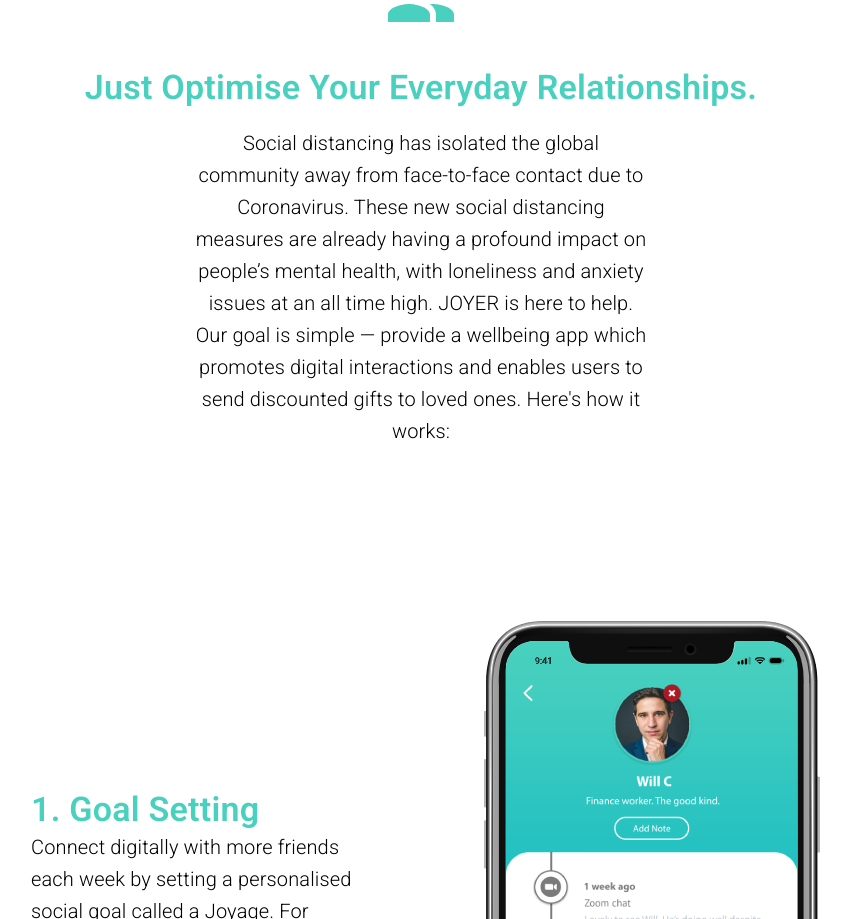
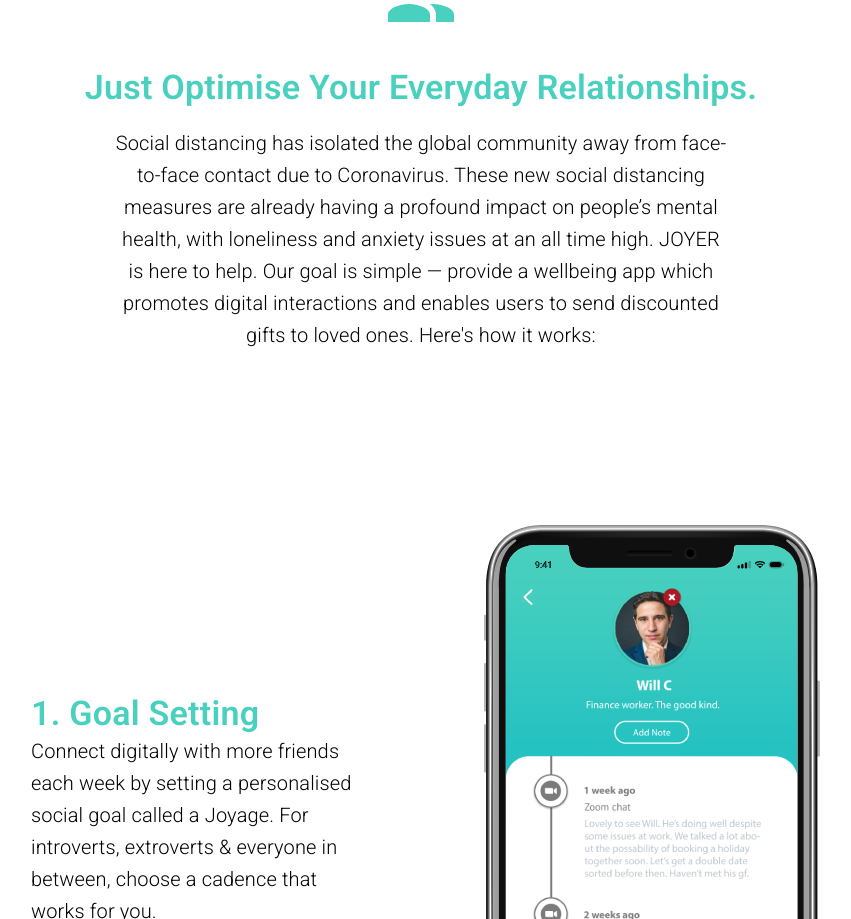
Before and after one commit to OlliePorter/joyer-site, a React (Create React App) app: page /#/ in a window 1280 px wide. Shown: the part 803-1722 px from the top of the page, without its empty margins (219-1070 px from the left). Built offline with nearby package versions, Linux system fonts and the light colour scheme.

Commit message:
Change background on sign up page & fix spacing issue with cover text and sign up button

```diff
--- a/src/components/Home/TitleInfo.js
+++ b/src/components/Home/TitleInfo.js
@@ -32,8 +32,8 @@ const useStyles = makeStyles({
         [theme.breakpoints.up('md')]: {
         },
         [theme.breakpoints.up('lg')]: {
-            paddingLeft: '300px',
-            paddingRight: '300px',
+            paddingLeft: '11em',
+            paddingRight: '11em',
             paddingBottom: '20px',
         },
     },
--- a/src/components/SignUp/SignUp.js
+++ b/src/components/SignUp/SignUp.js
@@ -5,7 +5,7 @@ import theme from '../../theme';
 
 const useStyles = makeStyles ({
   signUpContainer: {
-      backgroundImage: 'url(/joyer-group.png)',
+      backgroundImage: 'url(/women-phone.jpg)',
       backgroundSize: 'cover',
       backgroundRepeat: 'no-repeat',
       backgroundPosition: 'center',
@@ -31,10 +31,12 @@ const useStyles = makeStyles ({
       marginTop: '4em',
       width: '20em',
       height: '25em',
+      paddingBottom: '2em',
     },
     [theme.breakpoints.up('sm')]: {
       width: '26em',
       height: '25em',
+      paddingBottom: '2em',
     },
     [theme.breakpoints.up('md')]: {
       width: '32em',
```
